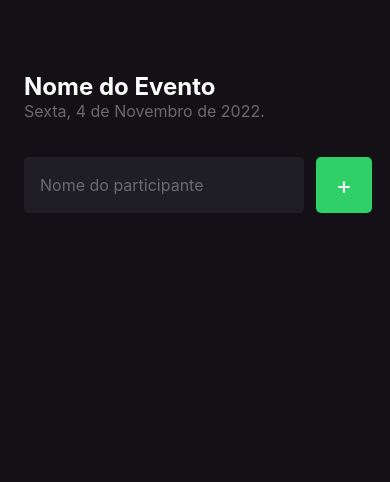
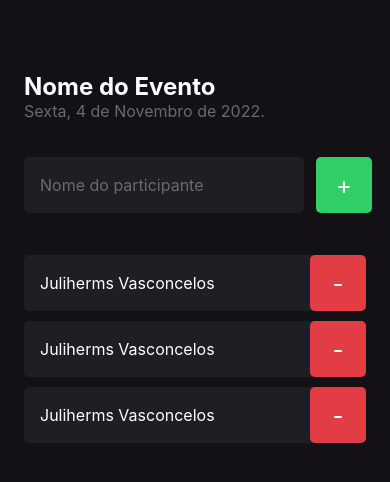
Before and after one commit to juliherms/react-native-example, a React Native app: screen / in a window 390 px wide. Shown: the top 482 px of the page. Built offline with nearby package versions, Linux system fonts and the light colour scheme.

Commit message:
feat: add component from participant

```diff
--- /dev/null
+++ b/src/components/Participant/index.tsx
@@ -0,0 +1,17 @@
+import { View, Text, TouchableOpacity } from "react-native";
+import { styles } from "./styles";
+
+export function Participant(){
+    return (
+        <View style={styles.container}>
+            <Text style={styles.name}>
+                Juliherms Vasconcelos
+            </Text>
+            <TouchableOpacity style={styles.button}>
+                <Text style={styles.buttonText}>
+                    -
+                </Text>
+            </TouchableOpacity>
+        </View>
+    )
+}
--- /dev/null
+++ b/src/components/Participant/styles.ts
@@ -0,0 +1,33 @@
+import { StyleSheet } from "react-native";
+
+
+export const styles = StyleSheet.create({
+    container: {
+        width: '100%',
+        backgroundColor: '#1F1E25',
+        borderRadius: 5,
+        flexDirection: 'row',
+        alignItems: 'center',
+        marginBottom: 10
+    },
+    name: {
+        flex: 1,
+        fontSize: 16,
+        color: '#FFF',
+        marginLeft: 16
+
+    } ,
+    buttonText: {
+        color: '#FFF',
+        fontSize:24
+    },
+    button: {
+        width: 56,
+        height: 56,
+        borderRadius: 5,
+        backgroundColor: '#E23C44',
+        alignItems: 'center',
+        justifyContent: 'center',
+    }
+
+});
--- a/src/screens/Home/index.tsx
+++ b/src/screens/Home/index.tsx
@@ -1,5 +1,6 @@
 import { Text, View, TextInput, TouchableOpacity } from 'react-native';
 import { styles } from './styles';
+import { Participant } from '../../components/Participant';
 
 //quando voce remove o export default isso faz com que no import do componente voce tenha que envolver com {} o componente que voce quer
 //exportacao nomeada
@@ -34,6 +35,10 @@
                 </TouchableOpacity>
             </View>
 
+            <Participant />
+            <Participant />
+            <Participant />
+
         </View>
     );
 }
```
